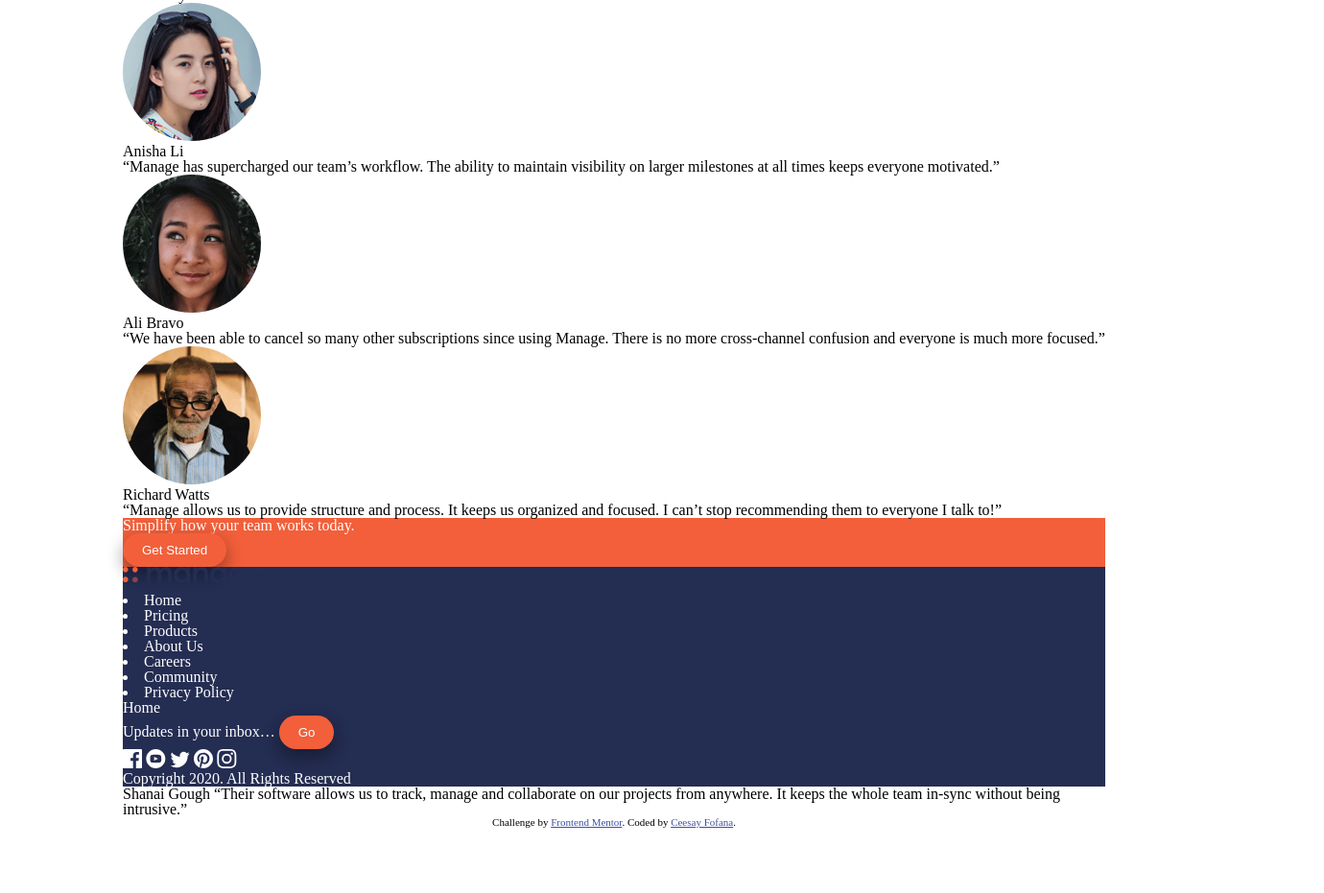
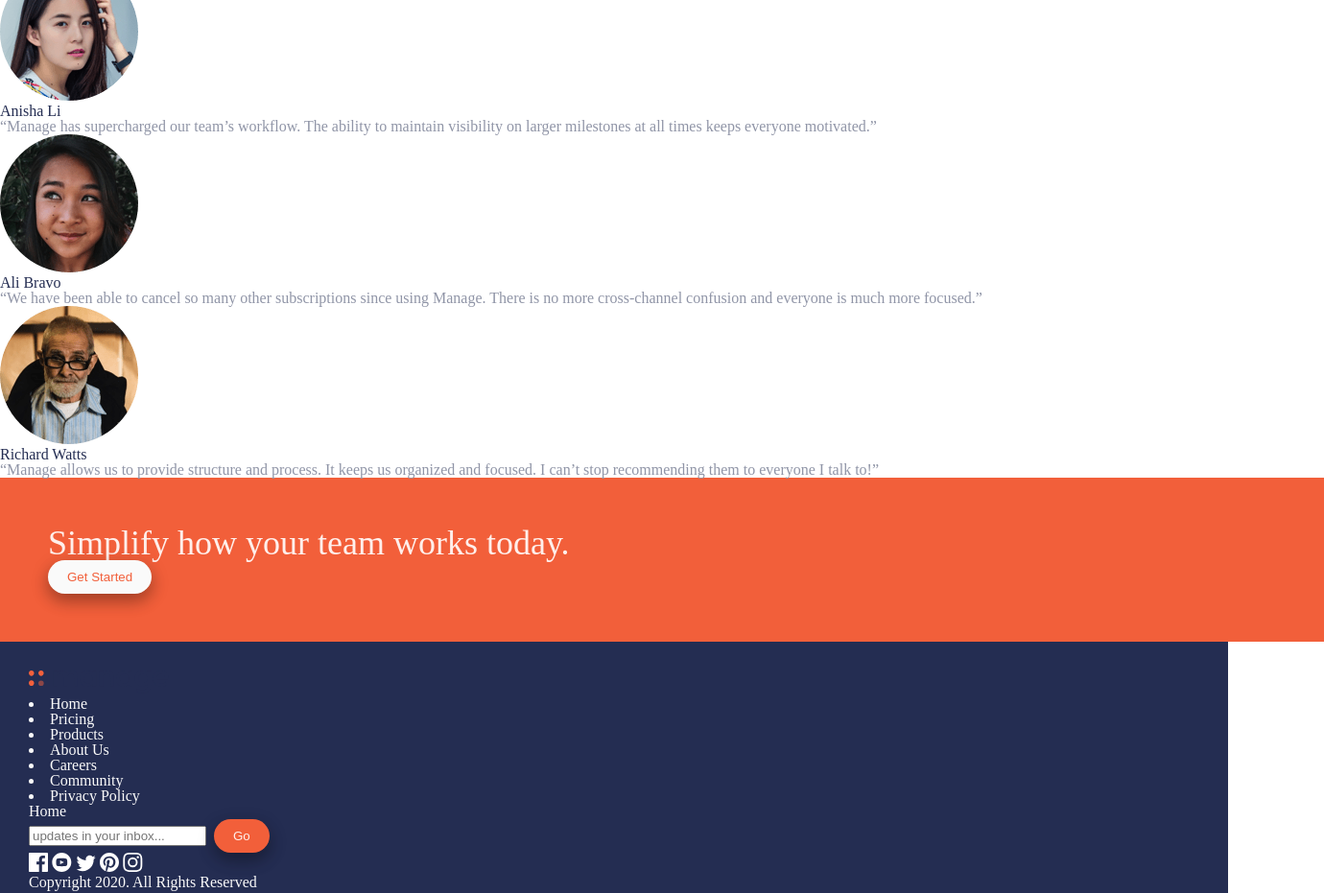
Before and after one commit to cfofana/manage-landing-page-master, a plain HTML site: page index.html in a window 1280 px wide. Shown: the part 894-1825 px from the top of the page at 96% size, 1380 px wide, since content can reach past the window. Before the commit the page ends 1787 px from the top, so only its background shows below. Drawn offline with Linux system fonts and the light colour scheme.

Commit message:
Add search field, modify colors and classes

```diff
--- a/index.html
+++ b/index.html
@@ -11,6 +11,7 @@
   <link rel="preconnect" href="https://fonts.googleapis.com">
   <link rel="preconnect" href="https://fonts.gstatic.com" crossorigin>
   <link href="https://fonts.googleapis.com/css2?family=Be+Vietnam+Pro:wght@400;500;700&display=swap" rel="stylesheet">
+  <link rel="stylesheet" href="https://cdnjs.cloudflare.com/ajax/libs/font-awesome/6.5.2/css/fontawesome.min.css" integrity="sha512-UuQ/zJlbMVAw/UU8vVBhnI4op+/tFOpQZVT+FormmIEhRSCnJWyHiBbEVgM4Uztsht41f3FzVWgLuwzUqOObKw==" crossorigin="anonymous" referrerpolicy="no-referrer" />
 
   <title>Manage landing page</title>
 
@@ -96,18 +97,20 @@
         </p>
       </aside>
     </section>
+
     <section class="testimonials">
       <h3>What they've said</h3>
+
       <div class="avatar">
         <img src="images/avatar-anisha.png" alt="">
-        <p class="name">Anisha Li</p>
+        <h3 class="name">Anisha Li</h3>
         <p class="avatar-quote">“Manage has supercharged our team’s workflow. The ability to maintain
           visibility on larger milestones at all times keeps everyone motivated.”</p>
       </div>
 
       <div class="avatar">
         <img src="images/avatar-ali.png" alt="">
-        <p class="name">Ali Bravo</p>
+        <h3 class="name">Ali Bravo</h3>
         <p class="avatar-quote">
           “We have been able to cancel so many other subscriptions since using
           Manage. There is no more cross-channel confusion and everyone is much
@@ -116,7 +119,7 @@
 
       <div class="avatar">
         <img src="images/avatar-richard.png" alt="">
-        <p class="name">Richard Watts</p>
+        <h3 class="name">Richard Watts</h3>
         <p class="avatar-quote">
           “Manage allows us to provide structure and process. It keeps us organized
           and focused. I can’t stop recommending them to everyone I talk to!”</p>
@@ -125,7 +128,7 @@
 
     <section class="simplify">
       <p>Simplify how your team works today.</p>
-      <button class="call-to-action-button get-started-inverse">Get Started</button>
+      <button class="call-to-action-button cta-inverse">Get Started</button>
     </section>
    </main>
 
@@ -147,8 +150,9 @@
     <li>Privacy Policy</li>Home
   </nav>
   <div>
-    Updates in your inbox…
-  <button class="call-to-action-button go">Go</button>
+    <input type="text" placeholder="updates in your inbox...">
+    <a href=""><i class="fas fas-search"></i></a>
+  <button class="call-to-action-button">Go</button>
   </div>
   <nav class="social-media">
     <a href=""><img src="images/icon-facebook.svg" alt="Facebook icon"></a>
@@ -157,7 +161,7 @@
     <a href=""><img src="images/icon-pinterest.svg" alt="Pinterest icon"></a>
     <a href=""><img src="images/icon-instagram.svg" alt="Instagram icon"></a>
   </nav>
-  <p>Copyright 2020. All Rights Reserved</p>
+  <p class="copyright">Copyright 2020. All Rights Reserved</p>
  </footer>
 
   Shanai Gough
--- a/style.css
+++ b/style.css
@@ -76,8 +76,9 @@ table {
 
 body {
 	font-size: 16px;
-	width: 80%;
-	margin: 30px auto;
+	/* width: 85%; */
+	margin: 20px auto;
+	color : var(--dark-blue);
 }
 .main-nav {
 	display: flex;
@@ -96,22 +97,22 @@ body {
     margin: 0; */
 }
 .nav-menu ul a {
+	color: var(--dark-blue);
 	text-decoration: none;
 	padding: 10px 10px;
-	color: black;
 }
 .nav-menu ul a:hover {
-	color : var(--very-light-gray);
+	color : var(--dark-grayish-blue);
 }
 .call-to-action-button {
-	background-color:hsl(12, 88%, 59%);
-	color: white;
+	background-color:var(--bright-red);
+	color: var(--very-pale-red);
 	border-radius: 20px;
 	border: none;
 	box-shadow: 0 8px 16px 0 rgba(0,0,0,0.2), 0 6px 20px 0 rgba(0,0,0,0.19);
 	padding: 10px 20px;
 }
-.get-started:hover {
+.call-to-action-button:hover {
 	background-color: var(--very-pale-red);
 }
 .slideout-menu {
@@ -124,18 +125,35 @@ body {
 	align-items: center;
 	flex-direction:row;
 }
-.attention-words h1 {
+.hero h1 {
 	font-size: 36px;
 }
-.attention-words p {
-
+.hero p {
+	color : var(--dark-grayish-blue);
+}
+.what-is-different p {
+	color : var(--dark-grayish-blue);
+}
+.testimonials p {
+	color : var(--dark-grayish-blue);
 }
 
 .simplify {
 	background-color: var(--bright-red);
 	color: white;
+	padding : 50px;
+	width: 100%;
+}
+.simplify p {
+	color: var(--very-pale-red);
+	font-size: 36px;
+}
+.cta-inverse {
+	color: var(--bright-red);
+	background-color: var(--very-light-gray);
 }
 footer {
 	background-color: var(--dark-blue);
-	color: white;
+	color: var(--very-light-gray);
+	padding: 30px;
 }
```
